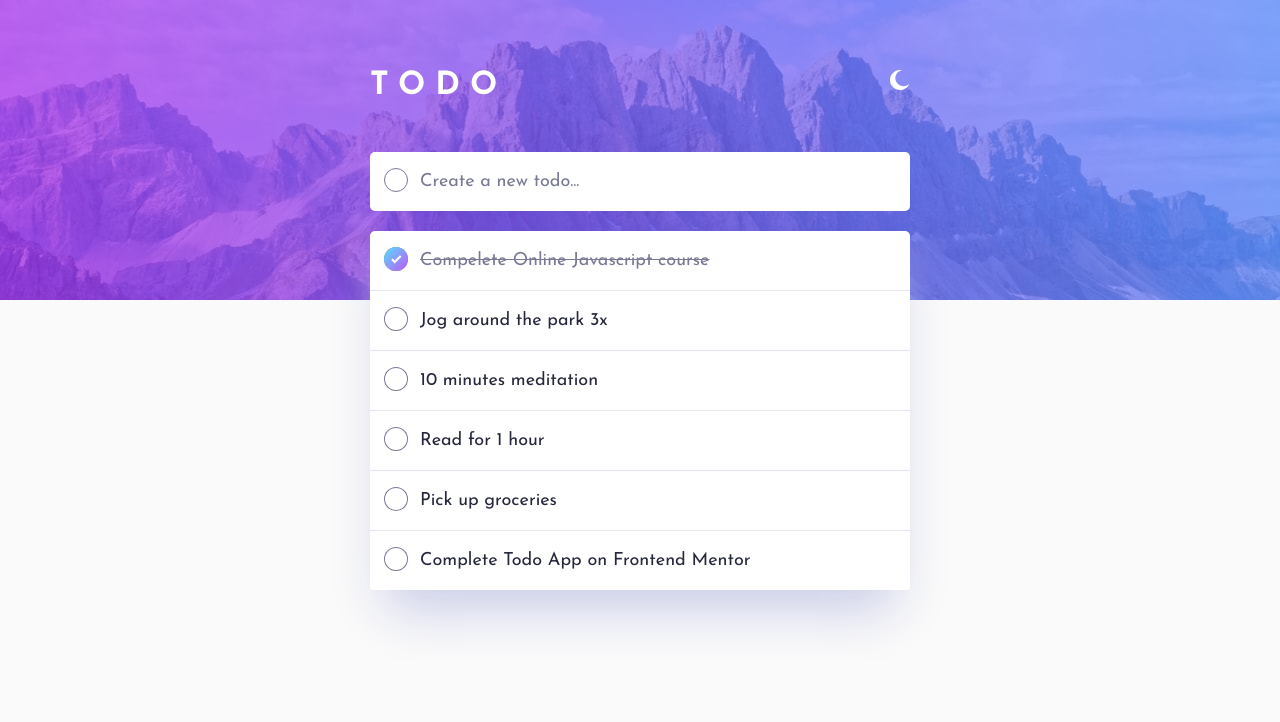
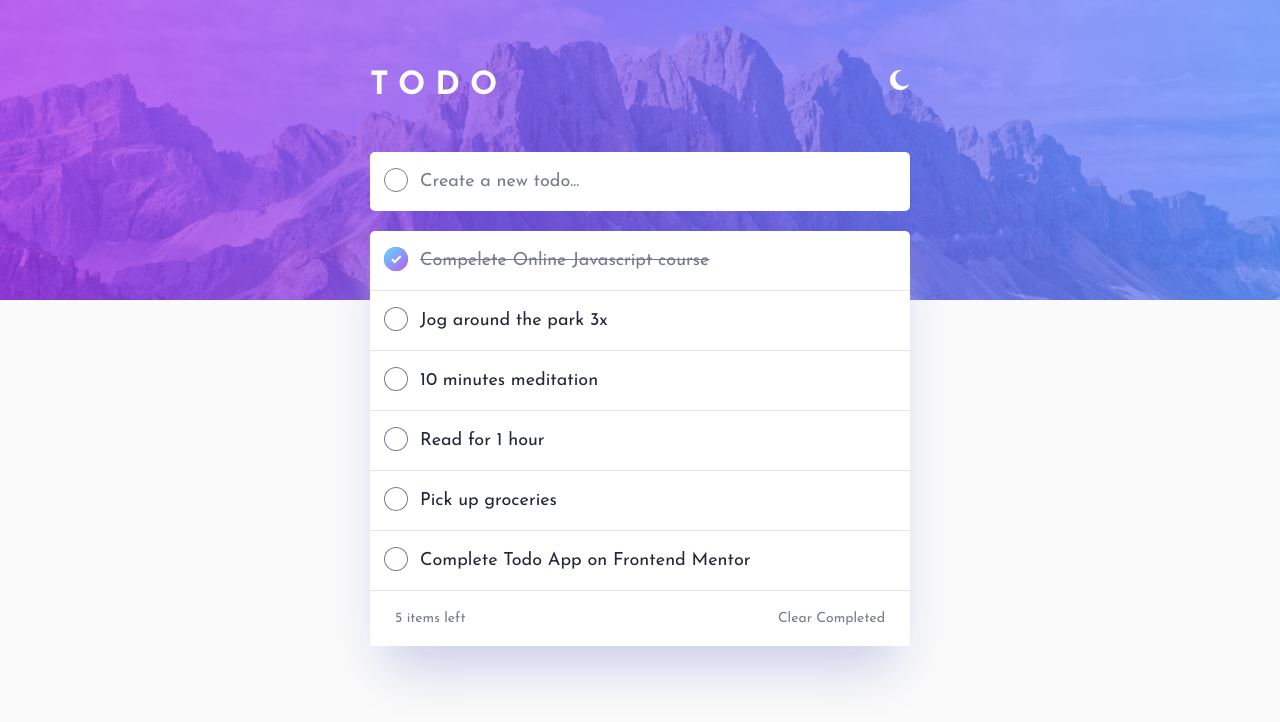
Before and after one commit to barzin144/FrontEndMentor-Todo-App, a React app: page / in a window 1280 px wide. Shown: the top 722 px of the page. Built offline with nearby package versions, Linux system fonts and the light colour scheme.

Commit message:
add clear completed and remaining stat

```diff
--- a/src/components/todoList.jsx
+++ b/src/components/todoList.jsx
@@ -11,7 +11,8 @@ const initialState = JSON.parse(localStorage.getItem('todos')) || {
         { id: 5, title: "Pick up groceries", completed: false },
         { id: 6, title: "Complete Todo App on Frontend Mentor", completed: false }
     ],
-    LastId: 6
+    LastId: 6,
+    Filter: 'All'
 };
 
 const reducer = (state, action) => {
@@ -32,6 +33,11 @@ const reducer = (state, action) => {
 
             return { Items: items, LastId: state.LastId };
 
+        case 'clearCompleted':
+            const notCompleteds = state.Items.filter(x => x.completed !== true);
+
+            return { Items: notCompleteds, LastId: state.LastId };
+
         case 'toggleCompleted':
             const item = state.Items.find(x => x.id === action.peyload);
             item.completed = !item.completed;
@@ -49,11 +55,15 @@ const TodoList = () => {
     React.useEffect(() => {
         localStorage.setItem('todos', JSON.stringify(state));
     }, [state]);
+
+    let todos = state.Items;
+    const itemRemaining = state.Items.filter(x => x.completed === false).length;
+
     return (
         <>
             <Input addHandler={(title) => dispatch({ type: 'add', peyload: title })} />
             <div className="todoList">
-                {state.Items.map(item =>
+                {todos.map(item =>
                     <TodoItem
                         key={item.id}
                         id={item.id}
@@ -63,6 +73,14 @@ const TodoList = () => {
                         toggleCompletedHandler={(id) => dispatch({ type: 'toggleCompleted', peyload: id })}
                     />
                 )}
+                <div className="todoList__stat">
+                    <span className="remaining">
+                        {itemRemaining > 0 ? itemRemaining : ""}
+                        {itemRemaining > 1 ? " items left" : itemRemaining === 0 ? "no item left" : " item left"}
+                    </span>
+                    <span className="clearCompleted" onClick={() => dispatch({ type: 'clearCompleted' })}>Clear Completed</span>
+                </div>
+                <div className="todoList__filters"></div>
             </div>
         </>
     );
--- a/src/styles/_color-themes.scss
+++ b/src/styles/_color-themes.scss
@@ -1,20 +1,22 @@
 $themes: (
 	light:(
 			backgroundColor: $Very_Light_Gray,
-			todoItemBorderColor:$Light_Gray_Color,
-			boxShadowColor:$Light_Grayish_Blue,
+			todoItemBorderColor: $Light_Gray_Color,
+			boxShadowColor: $Light_Grayish_Blue,
 			inputBackground:White,
 			inputTextColor: $Very_Dark_Desaturated_Blue,
+			clearColorHover: $Very_Dark_Grayish_Blue,
 			heroImage: url('../images/bg-desktop-light.jpg'),
 			heroMobileImage: url('../images/bg-mobile-light.jpg'),
 			themeSwicherIcon: url('../images/icon-moon.svg')
 		),
 	dark:(
 			backgroundColor: $Very_Dark_Blue,
-			todoItemBorderColor:$Dark_Gray_Color,
-			boxShadowColor:$Very_Very_Dark_Blue,
+			todoItemBorderColor: $Dark_Gray_Color,
+			boxShadowColor: $Very_Very_Dark_Blue,
 			inputBackground: $Very_Dark_Desaturated_Blue,
 			inputTextColor: $Very_Light_Gray,
+			clearColorHover: $Light_Grayish_Blue_Hover,
 			heroImage: url('../images/bg-desktop-dark.jpg'),
 			heroMobileImage: url('../images/bg-mobile-dark.jpg'),
 			themeSwicherIcon: url('../images/icon-sun.svg')
--- a/src/styles/_todoList.scss
+++ b/src/styles/_todoList.scss
@@ -6,4 +6,25 @@
 	@include themed() {
 		box-shadow: 0px 35px 50px -15px t('boxShadowColor');
 	}
+
+	&__stat {
+		display: flex;
+		justify-content: space-between;
+		padding: pxToRem(20) pxToRem(25);
+		@include themed() {
+			background-color: t('inputBackground');
+		}
+		font-size: $font_sm;
+		color: $Dark_Grayish_Blue;
+
+		.clearCompleted {
+			cursor: pointer;
+
+			&:hover {
+				@include themed() {
+					color: t('clearColorHover');
+				}
+			}
+		}
+	}
 }
```
